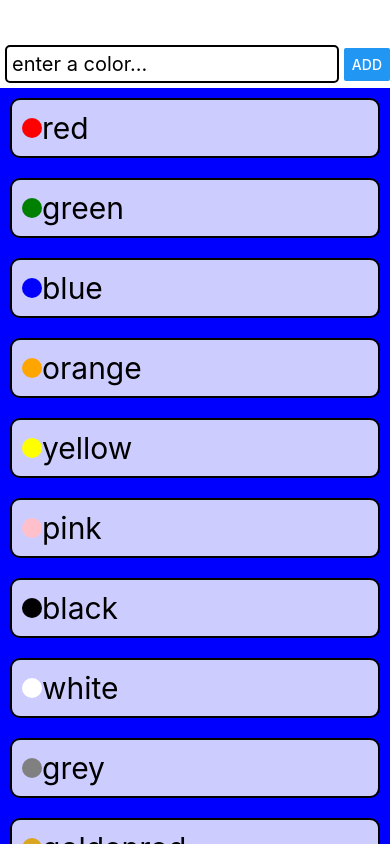
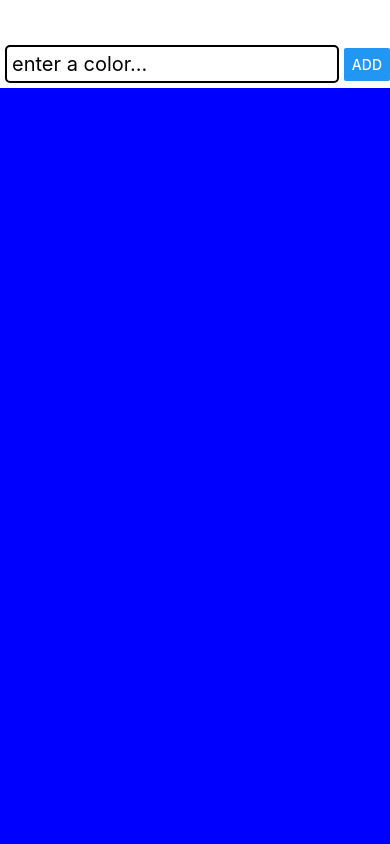
Before and after one commit to joeyharbert/ColorCatalog, a React Native app: screen / in a window 390 px wide. Built offline with nearby package versions, Linux system fonts and the light colour scheme.

Commit message:
adds shortid and creates useColors custom hook

```diff
--- a/App.js
+++ b/App.js
@@ -1,17 +1,29 @@
 import React, { useState } from 'react';
-import { StyleSheet, View, FlatList, Alert } from 'react-native';
+import { StyleSheet, FlatList } from 'react-native';
+import { generate } from 'shortid';
 import ColorButton from './components/ColorButton';
-import defaultColors from './data/defaultColors.json';
 import ColorForm from './components/ColorForm';
+
+const useColors = () => {
+  const [colors, setColors] = useState([]);
+  const addColor = color => {
+    const newColor = {id: generate(), color}
+    setColors([newColor, ...colors ])
+  };
+
+  return {colors, addColor};
+}
 
 export default function App() {
   const [backgroundColor, setBackgroundColor] = useState("blue");
+  const {colors, addColor} = useColors();
+
   return (
     <>
-      <ColorForm onNewColor={newColor => Alert.alert(`TODO: add color ${newColor}`)} />
+      <ColorForm onNewColor={addColor} />
       <FlatList
       style={[styles.container, {backgroundColor}]}
-      data={defaultColors}
+      data={colors}
       renderItem={({item}) => {
         return(
           <ColorButton key={item.id} onPress={setBackgroundColor} backgroundColor={item.color} />
--- a/package.json
+++ b/package.json
@@ -13,7 +13,8 @@
     "react": "16.13.1",
     "react-dom": "16.13.1",
     "react-native": "https://github.com/expo/react-native/archive/sdk-39.0.4.tar.gz",
-    "react-native-web": "~0.13.12"
+    "react-native-web": "~0.13.12",
+    "shortid": "^2.2.16"
   },
   "devDependencies": {
     "@babel/core": "~7.9.0"
```
Also changed, not shown: 1 other file (tests, documents, lock files or other folders).
